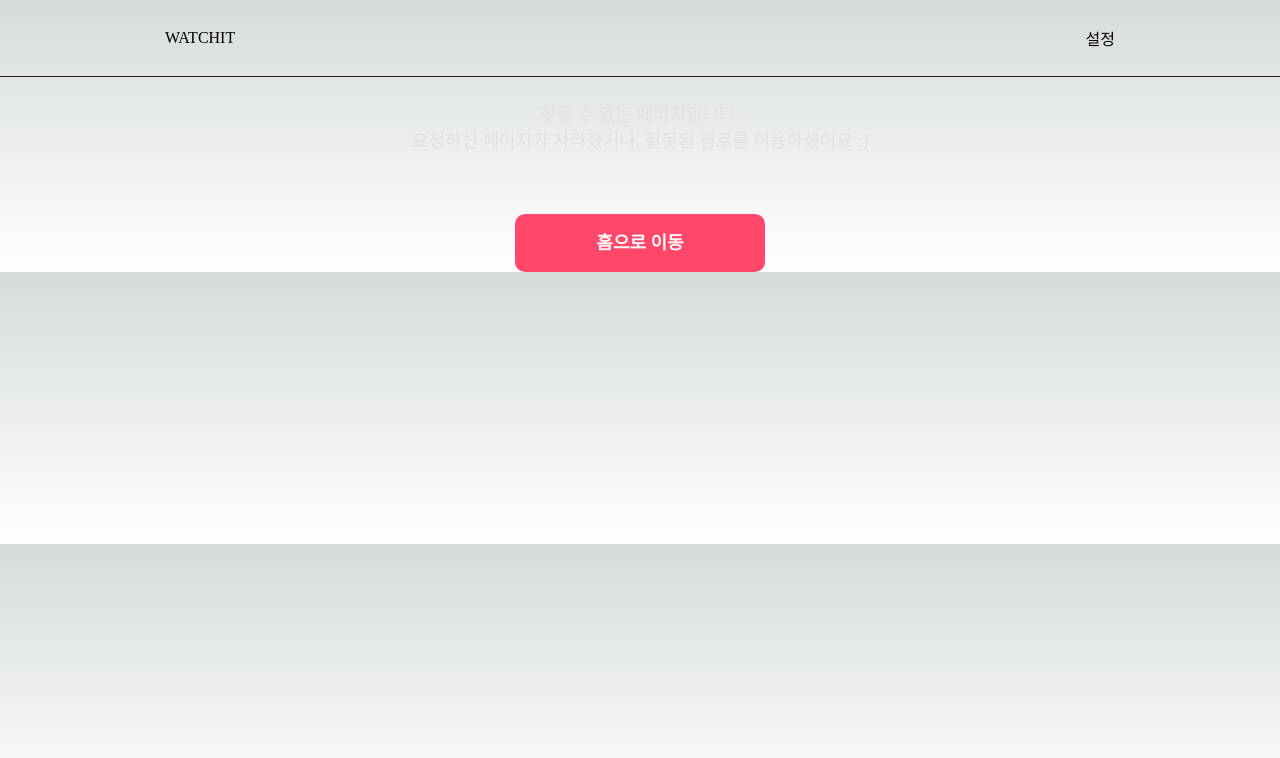
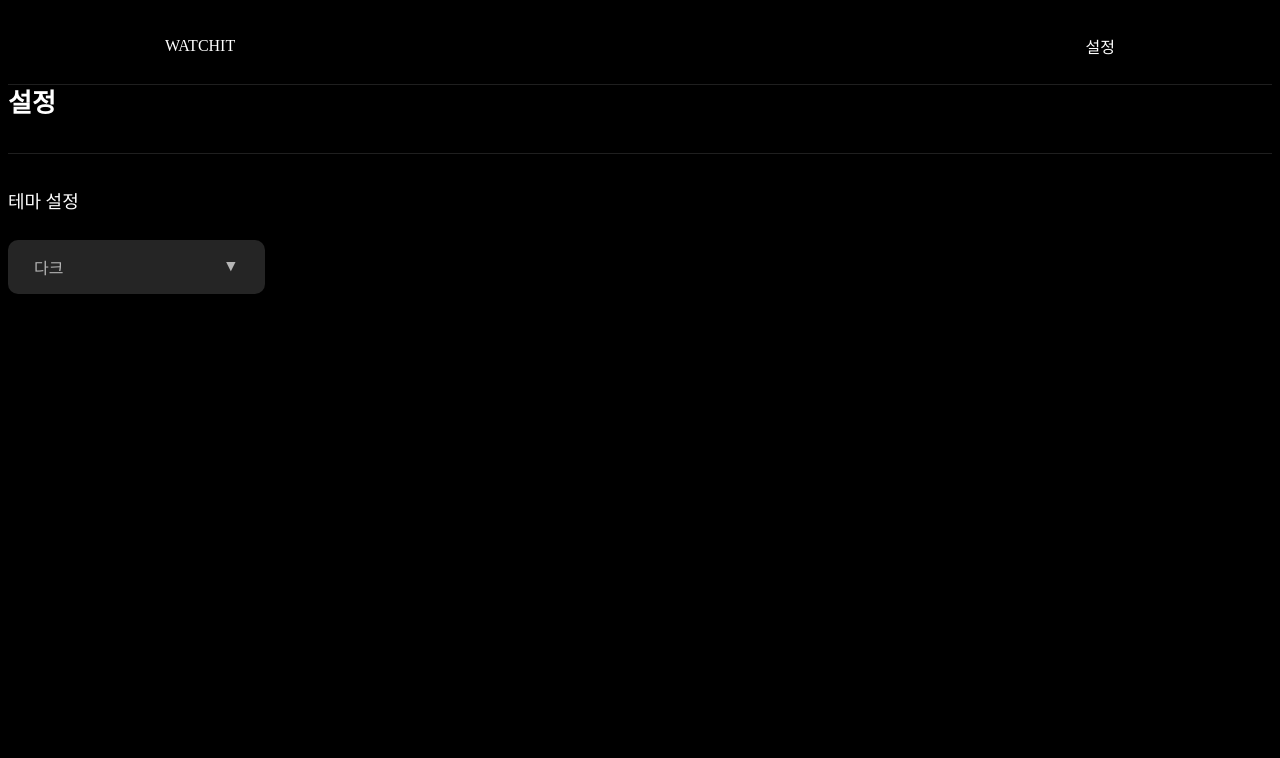
Before and after one commit to JiinSeok/watchit-next, a Next.js app: page /setting in a window 1280 px wide. Before the commit this address had no page. Shown: the top 758 px of the page. Built offline with nearby package versions, Linux system fonts and the light colour scheme.

Commit message:
다크/라이트 테마 추가

```diff
--- /dev/null
+++ b/components/Dropdown.js
@@ -0,0 +1,69 @@
+import { useEffect, useState, useRef } from 'react';
+import styles from './Dropdown.module.css';
+
+export default function Dropdown({
+                                     className,
+                                     name,
+                                     value,
+                                     options,
+                                     onChange,
+                                 }) {
+    const [isOpen, setIsOpen] = useState(false);
+    const inputRef = useRef(null);
+
+    function handleInputClick() {
+        setIsOpen((prevIsOpen) => !prevIsOpen);
+    }
+
+    function handleBlur() {
+        setIsOpen(false);
+    }
+
+    useEffect(() => {
+        function handleClickOutside(e) {
+            const isInside = inputRef.current?.contains(e.target);
+            if (!isInside) {
+                setIsOpen(false);
+            }
+        }
+
+        window.addEventListener('click', handleClickOutside);
+        return () => {
+            window.removeEventListener('click', handleClickOutside);
+        };
+    }, []);
+
+    const classNames = `${styles.input} ${
+        isOpen ? styles.opened : ''
+    } ${className}`;
+    const selectedOption = options.find((option) => option.value === value);
+
+    return (
+        <div
+            className={classNames}
+            onClick={handleInputClick}
+            onBlur={handleBlur}
+            ref={inputRef}
+        >
+            {selectedOption.label}
+            <span className={styles.arrow}>▲</span>
+            <div className={styles.options}>
+                {options.map((option) => {
+                    const isSelected = value === option.value;
+                    const className = `${styles.option} ${
+                        isSelected ? styles.selected : ''
+                    }`;
+                    return (
+                        <div
+                            className={className}
+                            key={option.value}
+                            onClick={() => onChange(name, option.value)} // 선택 클릭하면 onChange 실행
+                        >
+                            {option.label}
+                        </div>
+                    );
+                })}
+            </div>
+        </div>
+    );
+}
--- /dev/null
+++ b/components/Dropdown.module.css
@@ -0,0 +1,65 @@
+.input {
+    display: flex;
+    position: relative;
+    justify-content: space-between;
+    align-items: center;
+    cursor: pointer;
+    border-radius: 10px;
+    background: #252525;
+    padding: 15px 26px;
+    color: #b5b5b5;
+}
+
+:global(.light) .input {
+    background-color: #e1e1e1;
+    color: #505050;
+}
+
+.arrow {
+    transform: rotate(180deg);
+    transition: transform 0.2s ease;
+}
+
+.opened .arrow {
+    transform: rotate(0);
+}
+
+.options {
+    position: absolute;
+    top: calc(100% + 10px);
+    right: 0;
+    left: 0;
+    transform: scaleY(0);
+    transform-origin: top center;
+    z-index: 1;
+    transition: transform 0.2s ease-in-out;
+    border-radius: 10px;
+    background-color: #252525;
+    padding: 15px 16px;
+    overflow: hidden;
+    color: #b5b5b5;
+}
+
+:global(.light) .options {
+    background-color: #e1e1e1;
+    color: #505050;
+}
+
+.opened .options {
+    transform: scaleY(1);
+}
+
+.option {
+    cursor: pointer;
+    padding: 10px;
+}
+
+.option.selected,
+.option:hover {
+    background-color: #505050;
+}
+
+:global(.light) .option.selected,
+:global(.light) .option:hover {
+    background-color: #cfcfcf;
+}
--- a/components/Header.module.css
+++ b/components/Header.module.css
@@ -8,3 +8,7 @@
     align-items: center;
     padding: 26px 0;
 }
+
+:global(.light) .header {
+    border-color: #e1e1e1;
+}
--- /dev/null
+++ b/lib/ThemeContext.js
@@ -0,0 +1,30 @@
+import { createContext, useContext, useEffect, useState } from 'react';
+
+export const ThemeContext = createContext();
+
+export function ThemeProvider({ children }) {
+    const [theme, setTheme] = useState('dark');
+
+    useEffect(() => {
+        document.body.classList.add(theme); // html body에 theme 클래스 추가
+
+        return () => {
+            document.body.classList.remove(theme);
+        };
+    }, [theme]);
+
+    return (
+        <ThemeContext.Provider value={{ theme, setTheme }}>
+            {children}
+        </ThemeContext.Provider>
+    );
+}
+
+export function useTheme() {
+    const themeContext = useContext(ThemeContext);
+    if (!themeContext) {
+        throw new Error('ThemeContext 안에서 써야 합니다');
+    }
+
+    return themeContext;
+}
--- /dev/null
+++ b/pages/setting.js
@@ -0,0 +1,33 @@
+import Dropdown from '@/components/Dropdown';
+import styles from '@/styles/Setting.module.css';
+import { useState } from 'react';
+import { ThemeContext } from '@/lib/ThemeContext';
+import { useTheme } from '@/lib/ThemeContext';
+
+export default function Setting() {
+    const { theme, setTheme } = useTheme();
+
+    function handleDropdownChange(name, value) {
+        const nextTheme = value;
+        setTheme(nextTheme);
+    }
+
+    return (
+        <>
+            <h1 className={styles.title}>설정</h1>
+            <section className={styles.section}>
+                <h2 className={styles.sectionTitle}>테마 설정</h2>
+                <Dropdown
+                    className={styles.dropdown}
+                    name="theme"
+                    value={theme}
+                    options={[
+                        { label: '다크', value: 'dark' },
+                        { label: '라이트', value: 'light' },
+                    ]}
+                    onChange={handleDropdownChange}
+                />
+            </section>
+        </>
+    );
+}
--- a/pages/settings.js
+++ /dev/null
@@ -1,3 +0,0 @@
-export default function Settings() {
-    return <div>Settings 페이지</div>;
-}
--- /dev/null
+++ b/styles/Setting.module.css
@@ -0,0 +1,24 @@
+.title {
+    margin: 0;
+    border-bottom: 1px solid #1f1f1f;
+    padding-bottom: 30px;
+    font-weight: 700;
+    font-size: 26px;
+    line-height: 38px;
+}
+
+:global(.light) .title {
+    border-color: #e1e1e1;
+}
+
+.sectionTitle {
+    margin: 35px 0 25px;
+    font-style: normal;
+    font-weight: 400;
+    font-size: 18px;
+    line-height: 26px;
+}
+
+.dropdown {
+    width: 205px;
+}
--- /dev/null
+++ b/styles/global.css
@@ -0,0 +1,26 @@
+body.dark {
+  background-color: #000000;
+  color: #ffffff;
+}
+
+body.dark a {
+  color: #ffffff;
+}
+
+body.light {
+  background-color: #ffffff;
+  color: #000000;
+}
+
+body.light a {
+  color: #000000;
+}
+
+a {
+  text-decoration: none;
+}
+
+
+a:hover {
+  text-decoration: underline;
+}
--- a/styles/globals.css
+++ /dev/null
@@ -1,107 +0,0 @@
-:root {
-  --max-width: 1100px;
-  --border-radius: 12px;
-  --font-mono: ui-monospace, Menlo, Monaco, "Cascadia Mono", "Segoe UI Mono",
-    "Roboto Mono", "Oxygen Mono", "Ubuntu Monospace", "Source Code Pro",
-    "Fira Mono", "Droid Sans Mono", "Courier New", monospace;
-
-  --foreground-rgb: 0, 0, 0;
-  --background-start-rgb: 214, 219, 220;
-  --background-end-rgb: 255, 255, 255;
-
-  --primary-glow: conic-gradient(
-    from 180deg at 50% 50%,
-    #16abff33 0deg,
-    #0885ff33 55deg,
-    #54d6ff33 120deg,
-    #0071ff33 160deg,
-    transparent 360deg
-  );
-  --secondary-glow: radial-gradient(
-    rgba(255, 255, 255, 1),
-    rgba(255, 255, 255, 0)
-  );
-
-  --tile-start-rgb: 239, 245, 249;
-  --tile-end-rgb: 228, 232, 233;
-  --tile-border: conic-gradient(
-    #00000080,
-    #00000040,
-    #00000030,
-    #00000020,
-    #00000010,
-    #00000010,
-    #00000080
-  );
-
-  --callout-rgb: 238, 240, 241;
-  --callout-border-rgb: 172, 175, 176;
-  --card-rgb: 180, 185, 188;
-  --card-border-rgb: 131, 134, 135;
-}
-
-@media (prefers-color-scheme: dark) {
-  :root {
-    --foreground-rgb: 255, 255, 255;
-    --background-start-rgb: 0, 0, 0;
-    --background-end-rgb: 0, 0, 0;
-
-    --primary-glow: radial-gradient(rgba(1, 65, 255, 0.4), rgba(1, 65, 255, 0));
-    --secondary-glow: linear-gradient(
-      to bottom right,
-      rgba(1, 65, 255, 0),
-      rgba(1, 65, 255, 0),
-      rgba(1, 65, 255, 0.3)
-    );
-
-    --tile-start-rgb: 2, 13, 46;
-    --tile-end-rgb: 2, 5, 19;
-    --tile-border: conic-gradient(
-      #ffffff80,
-      #ffffff40,
-      #ffffff30,
-      #ffffff20,
-      #ffffff10,
-      #ffffff10,
-      #ffffff80
-    );
-
-    --callout-rgb: 20, 20, 20;
-    --callout-border-rgb: 108, 108, 108;
-    --card-rgb: 100, 100, 100;
-    --card-border-rgb: 200, 200, 200;
-  }
-}
-
-* {
-  box-sizing: border-box;
-  padding: 0;
-  margin: 0;
-}
-
-html,
-body {
-  max-width: 100vw;
-  overflow-x: hidden;
-}
-
-body {
-  color: rgb(var(--foreground-rgb));
-  background: linear-gradient(
-      to bottom,
-      transparent,
-      rgb(var(--background-end-rgb))
-    )
-    rgb(var(--background-start-rgb));
-}
-
-a {
-  color: inherit;
-  text-decoration: none;
-}
-
-@media (prefers-color-scheme: dark) {
-  html {
-    color-scheme: dark;
-  }
-}
```
Also changed, not shown: pages/_app.js (+4 -3 lines).
